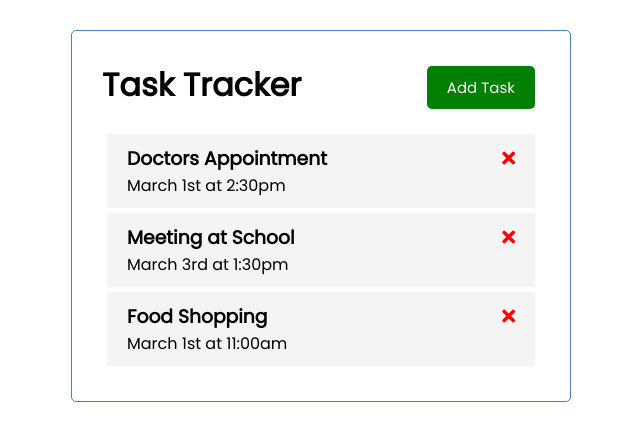
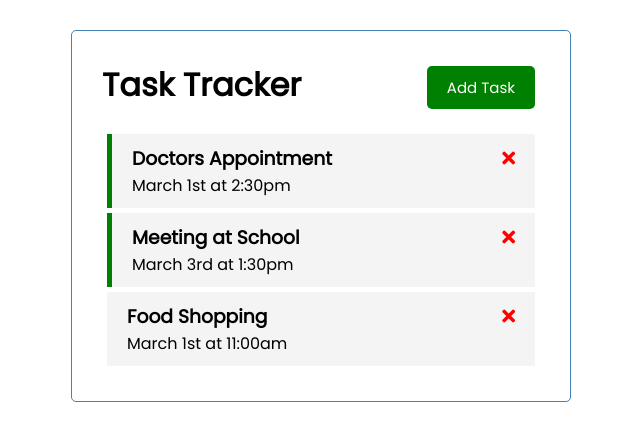
Before and after one commit to Huseinaz/vue-crash, a Vue app: page / in a window 1280 px wide. Shown: the top 440 px of the page, without its empty margins (319-959 px from the left). Built offline with nearby package versions, Linux system fonts and the light colour scheme.

Commit message:
Dynamic classes

```diff
--- a/src/App.vue
+++ b/src/App.vue
@@ -26,18 +26,18 @@ export default {
         id: 1,
         text: 'Doctors Appointment',
         day: 'March 1st at 2:30pm',
-        raminder: true,
+        reminder: true,
       },
       {
         id: 2,
         text: 'Meeting at School',
         day: 'March 3rd at 1:30pm',
-        raminder: true,
+        reminder: true,
       },{
         id: 3,
         text: 'Food Shopping',
         day: 'March 1st at 11:00am',
-        raminder: false,
+        reminder: false,
       }
     ]
   },
--- a/src/components/Task.vue
+++ b/src/components/Task.vue
@@ -1,5 +1,5 @@
 <template>
-    <div class="task">
+    <div :class="[task.reminder ? 'reminder' : '' , 'task']"> <!--if reminder:true add class reminder/task always apply-->
         <h3>{{ task.text }} <i class="fas fa-times"></i></h3>
         <p>{{ task.day }}</p>
     </div>
```
